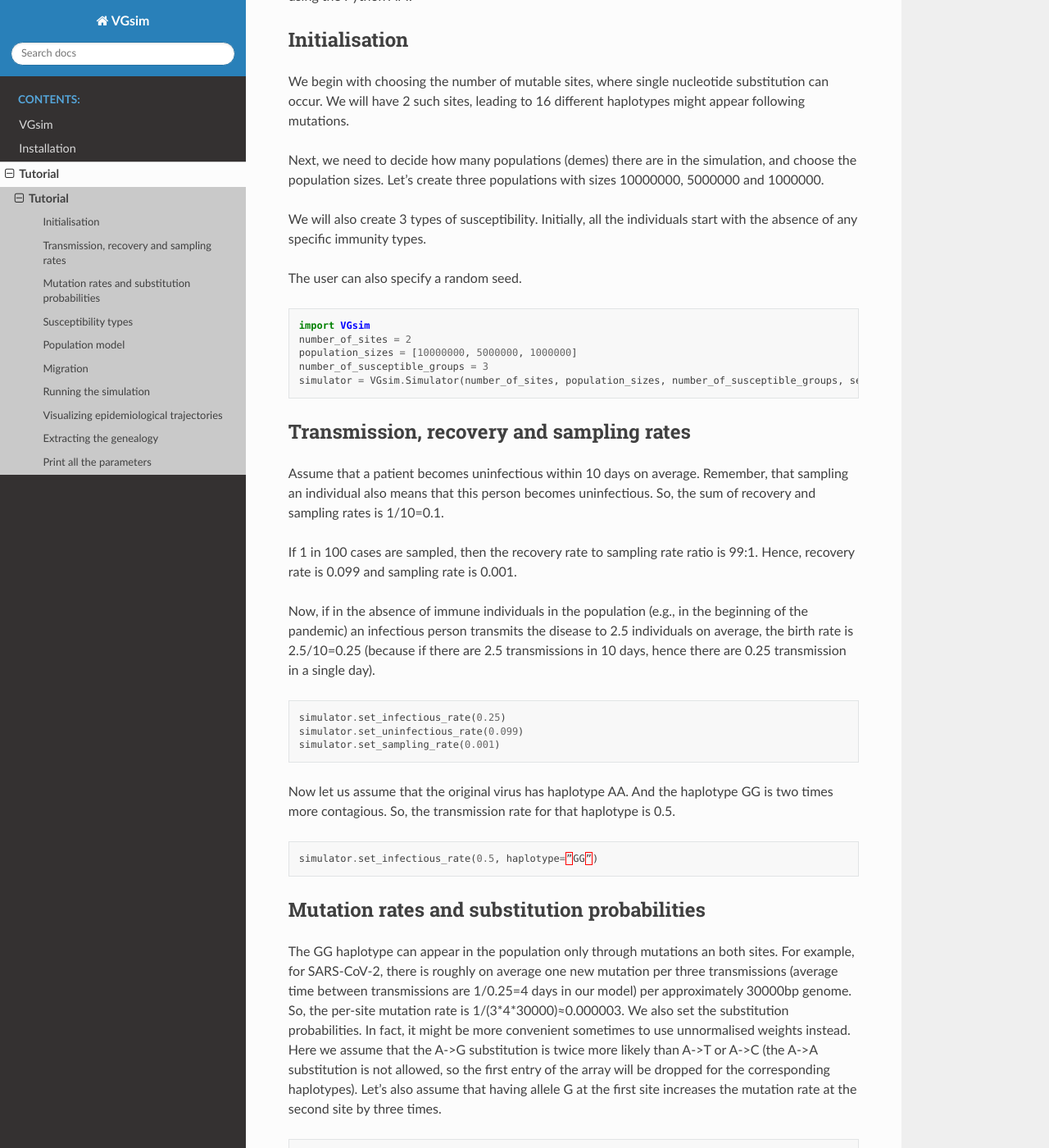
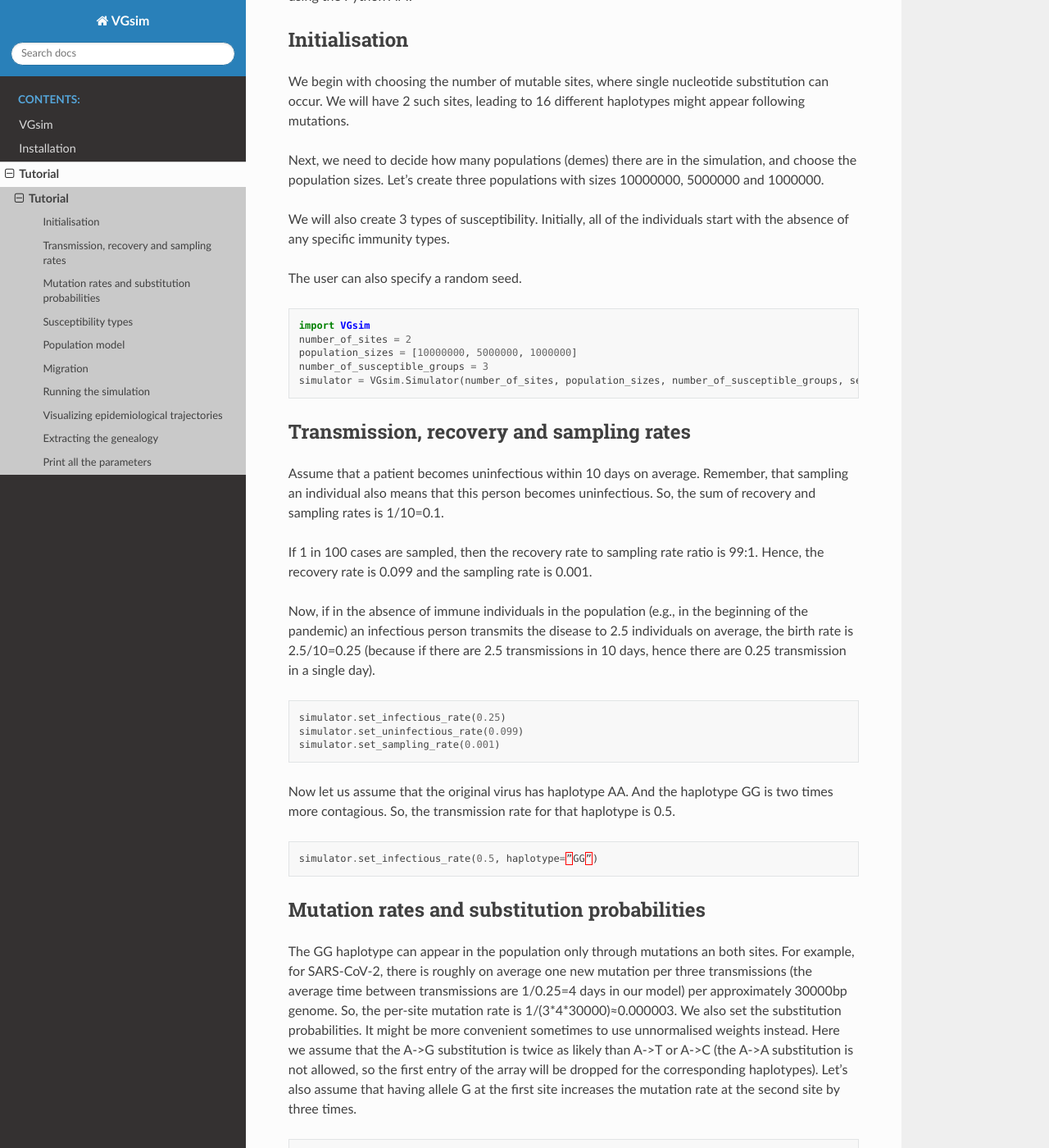
Before and after one commit to Genomics-HSE/VGsim, a Sphinx documentation site: the page built from docs/source/Tutorial.rst, in a window 1280 px wide and 1400 px high, scrolled down 200 px. Shown: the whole window at 82% size. Built offline with Sphinx 7.4.7 and the Read the Docs theme 2.0.0, drawn with Linux system fonts in a browser that asks for light colours; some of the changed text lies outside the part shown.

Commit message:
minor proofing of the tutorial
I've added some very minor updates. This reads very well in general.

```diff
--- a/docs/source/Tutorial.rst
+++ b/docs/source/Tutorial.rst
@@ -10,7 +10,7 @@ We begin with choosing the number of mutable sites, where single nucleotide subs
 
 Next, we need to decide how many populations (demes) there are in the simulation, and choose the population sizes. Let’s create three populations with sizes 10000000, 5000000 and 1000000.
 
-We will also create 3 types of susceptibility. Initially, all the individuals start with the absence of any specific immunity types.
+We will also create 3 types of susceptibility. Initially, all of the individuals start with the absence of any specific immunity types.
 
 The user can also specify a random seed.
 
@@ -27,7 +27,7 @@ Transmission, recovery and sampling rates
 
 Assume that a patient becomes uninfectious within 10 days on average. Remember, that sampling an individual also means that this person becomes uninfectious. So, the sum of recovery and sampling rates is 1/10=0.1.
 
-If 1 in 100 cases are sampled, then the recovery rate to sampling rate ratio is 99:1. Hence, recovery rate is 0.099 and sampling rate is 0.001.
+If 1 in 100 cases are sampled, then the recovery rate to sampling rate ratio is 99:1. Hence, the recovery rate is 0.099 and the sampling rate is 0.001.
 
 Now, if in the absence of immune individuals in the population (e.g., in the beginning of the pandemic) an infectious person transmits the disease to 2.5 individuals on average, the birth rate is 2.5/10=0.25 (because if there are 2.5 transmissions in 10 days, hence there are 0.25 transmission in a single day).
 
@@ -47,7 +47,7 @@ Now let us assume that the original virus has haplotype AA. And the haplotype GG
 Mutation rates and substitution probabilities
 ---------------------------------------------
 
-The GG haplotype can appear in the population only through mutations an both sites. For example, for SARS-CoV-2, there is roughly on average one new mutation per three transmissions (average time between transmissions are 1/0.25=4 days in our model) per approximately 30000bp genome. So, the per-site mutation rate is 1/(3*4*30000)≈0.000003. We also set the substitution probabilities. In fact, it might be more convenient sometimes to use unnormalised weights instead. Here we assume that the A->G substitution is twice more likely than A->T or A->C (the A->A substitution is not allowed, so the first entry of the array will be dropped for the corresponding haplotypes). Let’s also assume that having allele G at the first site increases the mutation rate at the second site by three times.
+The GG haplotype can appear in the population only through mutations an both sites. For example, for SARS-CoV-2, there is roughly on average one new mutation per three transmissions (the average time between transmissions are 1/0.25=4 days in our model) per approximately 30000bp genome. So, the per-site mutation rate is 1/(3*4*30000)≈0.000003. We also set the substitution probabilities. It might be more convenient sometimes to use unnormalised weights instead. Here we assume that the A->G substitution is twice as likely than A->T or A->C (the A->A substitution is not allowed, so the first entry of the array will be dropped for the corresponding haplotypes). Let’s also assume that having allele G at the first site increases the mutation rate at the second site by three times.
 
 .. code-block:: python
 
```
Also changed, not shown: other parts of docs/source/Tutorial.rst (+3 -3 lines).
